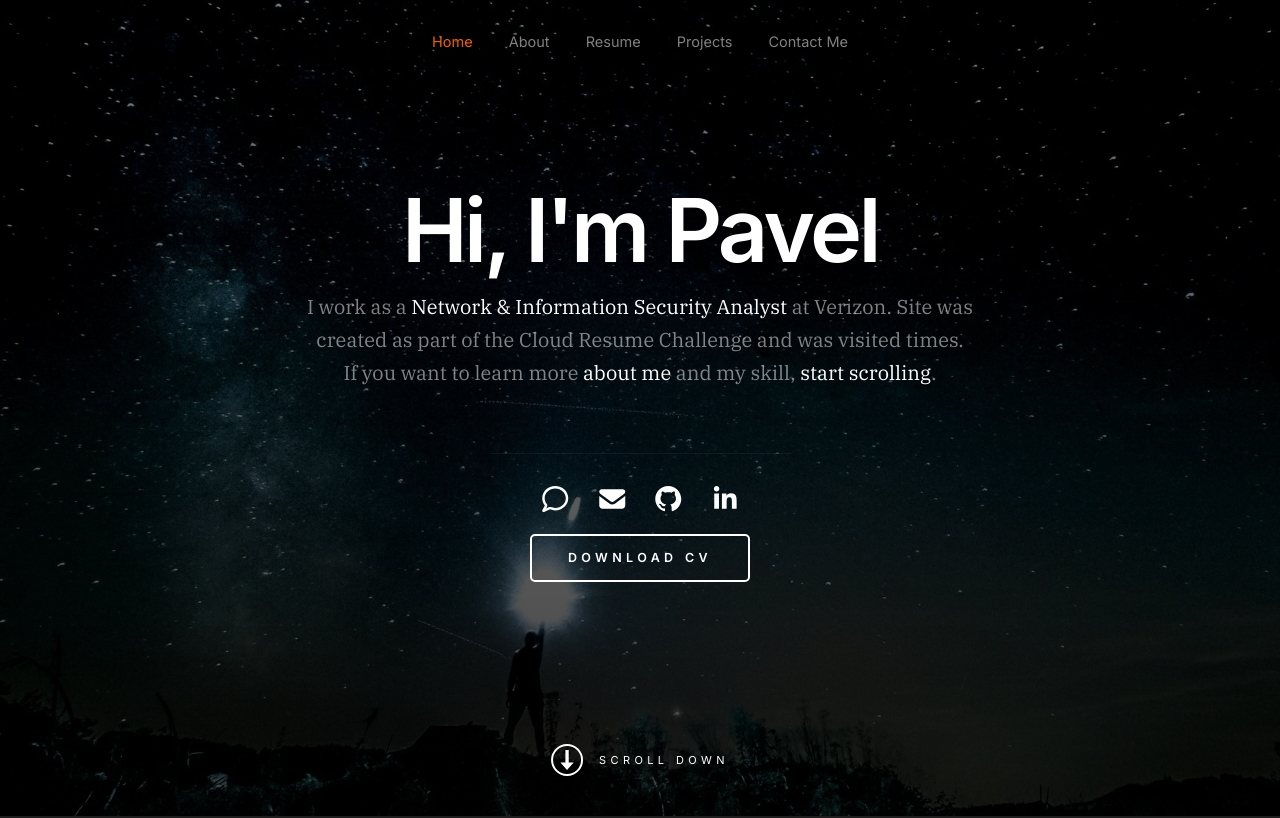
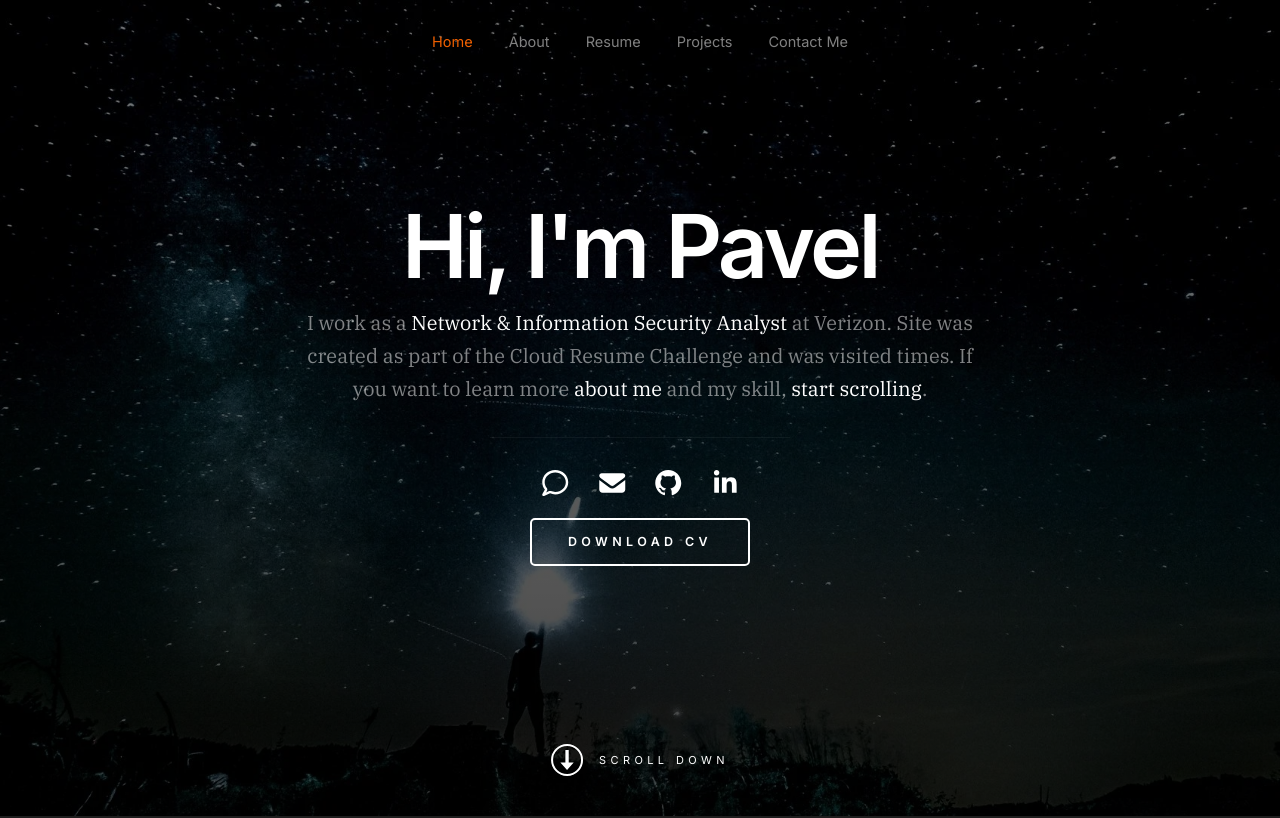
Before and after one commit to Pavel-Hrabec/Azure-Resume-Challenge, a plain HTML site: page frontend/index.html in a window 1280 px wide. Shown: the top 818 px of the page. Drawn offline with Linux system fonts and the light colour scheme; no server answers.

Commit message:
changes to page

```diff
--- a/frontend/index.html
+++ b/frontend/index.html
@@ -81,7 +81,7 @@
                     <h3>
                     I work as a <span>Network & Information Security Analyst </span> at Verizon.
                     Site was created as part of the Cloud Resume Challenge and was visited <a id="counter"></a> times.
-                    <p>If you want to learn more <a class="smoothscroll" href="#about">about me</a> and my skill, <a class="smoothscroll" href="#about">start scrolling</a>.</p>
+                    If you want to learn more <a class="smoothscroll" href="#about">about me</a> and my skill, <a class="smoothscroll" href="#about">start scrolling</a>.
                     </h3>
 
                     <div class="s-hero__content-social">
```
